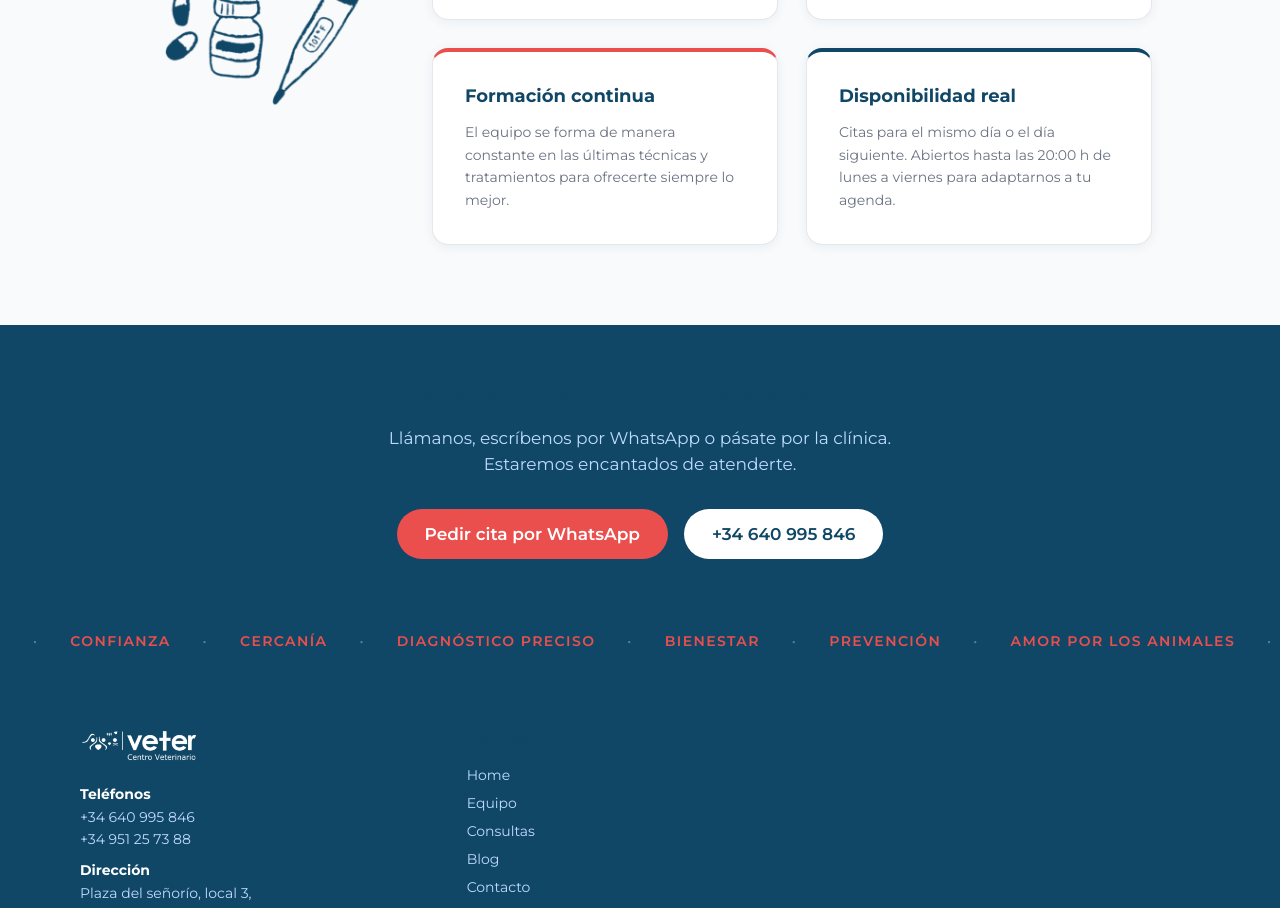
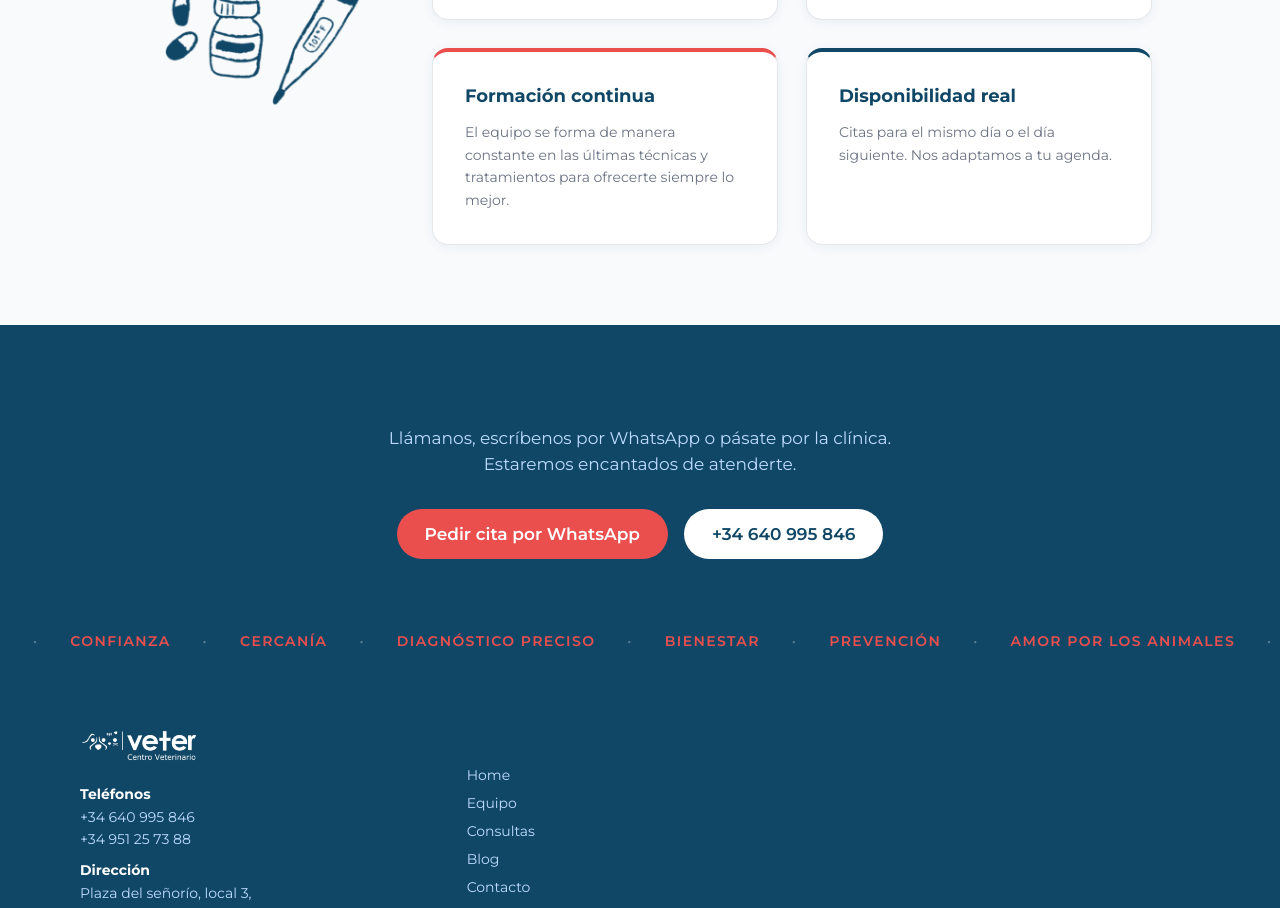
Before and after one commit to frandevp/Veter-web, a Next.js app in the folder veter-web/: page /equipo in a window 1280 px wide. Shown: the part 2800-3708 px from the top of the page. Built offline with nearby package versions, Linux system fonts and the light colour scheme.

Commit message:
fix: simplificar texto disponibilidad real

```diff
--- a/veter-web/app/equipo/page.tsx
+++ b/veter-web/app/equipo/page.tsx
@@ -32,7 +32,7 @@ acento: "#ea4f4e",
 {
 num: "04",
 titulo: "Disponibilidad real",
-desc: "Citas para el mismo día o el día siguiente. Abiertos hasta las 20:00 h de lunes a viernes para adaptarnos a tu agenda.",
+desc: "Citas para el mismo día o el día siguiente. Nos adaptamos a tu agenda.",
 acento: "#104766",
 },
 ]
```
